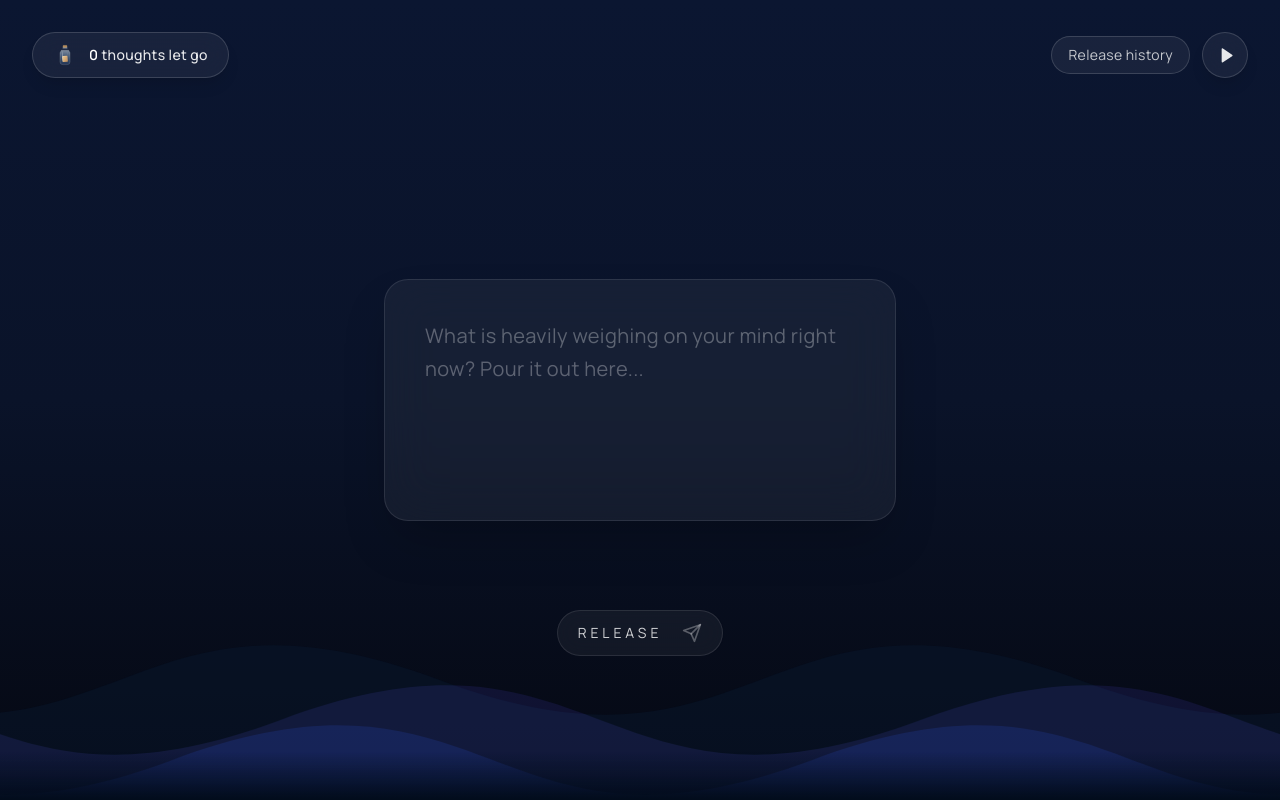
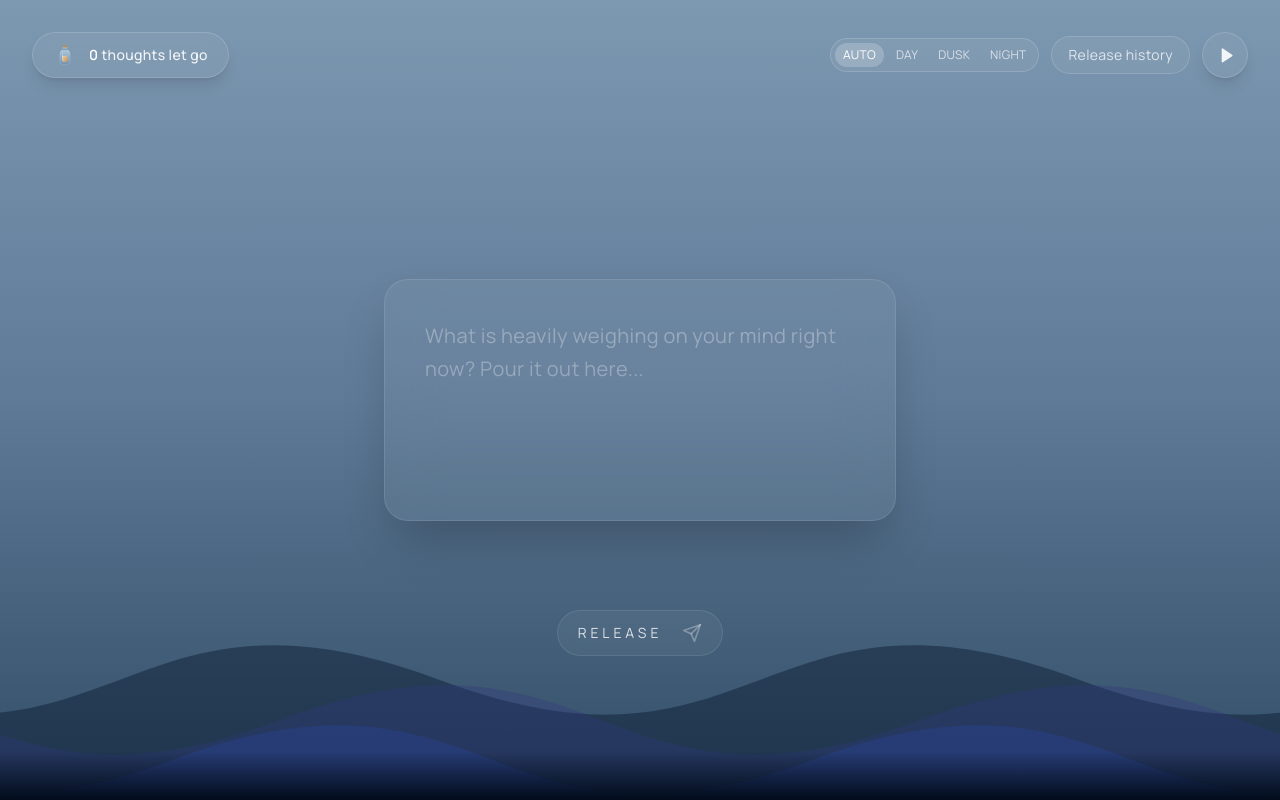
Before and after one commit to wvionn/noverthink, a Next.js app: page / in a window 1280 px wide. Built offline with nearby package versions, Linux system fonts and the light colour scheme.

Commit message:
feat : add toggle for day/dusk/night background

```diff
--- a/app/page.tsx
+++ b/app/page.tsx
@@ -8,6 +8,8 @@ import { motion, AnimatePresence, Variants, easeInOut, easeOut } from 'framer-mo
 type AnimationStage = 'typing' | 'crystallizing' | 'morphing' | 'releasing' | 'complete' | 'affirmation';
 type BreathPhase = 'in' | 'hold' | 'out';
 type ReleaseEntry = { id: string; text: string; createdAt: string };
+type TimeOfDay = 'day' | 'dusk' | 'night';
+type TimeOfDayPreview = TimeOfDay | 'auto';
 
 // --- Framer Motion Variants ---
 const cardVariants: Variants = {
@@ -105,6 +107,66 @@ const uiFont = Manrope({
   weight: ['300', '400', '500', '600'],
   display: 'swap'
 });
+
+const timeOfDayBackgrounds: Record<TimeOfDay, string> = {
+  day: 'bg-gradient-to-b from-[#7d98b1] via-[#5f7a97] to-[#314d66] text-white/90',
+  dusk: 'bg-gradient-to-b from-[#1b1433] via-[#5a2436] to-[#f08a4b] text-white',
+  night: 'bg-gradient-to-b from-[#0b1631] via-[#0a1329] to-[#050812] text-white/90'
+};
+
+const getDayOfYear = (date: Date) => {
+  const start = new Date(Date.UTC(date.getUTCFullYear(), 0, 0));
+  const diff = date.getTime() - start.getTime();
+  return Math.floor(diff / 86400000);
+};
+
+const degToRad = (deg: number) => (deg * Math.PI) / 180;
+const radToDeg = (rad: number) => (rad * 180) / Math.PI;
+
+const normalizeDegrees = (deg: number) => {
+  return (deg % 360 + 360) % 360;
+};
+
+const calcSunTime = (date: Date, lat: number, lon: number, isSunrise: boolean) => {
+  const day = getDayOfYear(date);
+  const lngHour = lon / 15;
+  const t = day + ((isSunrise ? 6 : 18) - lngHour) / 24;
+  const M = (0.9856 * t) - 3.289;
+  const L = normalizeDegrees(
+    M + (1.916 * Math.sin(degToRad(M))) + (0.020 * Math.sin(degToRad(2 * M))) + 282.634
+  );
+
+  let RA = radToDeg(Math.atan(0.91764 * Math.tan(degToRad(L))));
+  RA = normalizeDegrees(RA);
+  const Lquadrant = Math.floor(L / 90) * 90;
+  const RAquadrant = Math.floor(RA / 90) * 90;
+  RA = (RA + (Lquadrant - RAquadrant)) / 15;
+
+  const sinDec = 0.39782 * Math.sin(degToRad(L));
+  const cosDec = Math.cos(Math.asin(sinDec));
+  const cosH = (Math.cos(degToRad(90.833)) - (sinDec * Math.sin(degToRad(lat))))
+    / (cosDec * Math.cos(degToRad(lat)));
+
+  if (cosH > 1 || cosH < -1) return null;
+
+  let H = isSunrise ? 360 - radToDeg(Math.acos(cosH)) : radToDeg(Math.acos(cosH));
+  H = H / 15;
+  let UT = H + RA - (0.06571 * t) - 6.622;
+  UT = (UT - lngHour + 24) % 24;
+
+  const hours = Math.floor(UT);
+  const minutes = Math.floor((UT - hours) * 60);
+  const seconds = Math.round((((UT - hours) * 60) - minutes) * 60);
+
+  return new Date(Date.UTC(date.getUTCFullYear(), date.getUTCMonth(), date.getUTCDate(), hours, minutes, seconds));
+};
+
+const getSunTimes = (date: Date, lat: number, lon: number) => {
+  const sunrise = calcSunTime(date, lat, lon, true);
+  const sunset = calcSunTime(date, lat, lon, false);
+  if (!sunrise || !sunset) return null;
+  return { sunrise, sunset };
+};
 
 // --- Raw SVG Icons (Zero Dependencies) ---
 
@@ -216,9 +278,12 @@ export default function MessageInABottle() {
   const [saveHistory, setSaveHistory] = useState<boolean>(false);
   const [history, setHistory] = useState<ReleaseEntry[]>([]);
   const [isHistoryOpen, setIsHistoryOpen] = useState<boolean>(false);
+  const [timeOfDay, setTimeOfDay] = useState<TimeOfDay>('night');
+  const [timeOfDayPreview, setTimeOfDayPreview] = useState<TimeOfDayPreview>('auto');
   const audioRef = useRef<HTMLAudioElement | null>(null);
   const textRef = useRef<string>('');
   const saveHistoryRef = useRef<boolean>(false);
+  const effectiveTimeOfDay = timeOfDayPreview === 'auto' ? timeOfDay : timeOfDayPreview;
 
   // Hydration & initial setup
   useEffect(() => {
@@ -270,6 +335,45 @@ export default function MessageInABottle() {
         audioRef.current = null;
       }
     };
+  }, []);
+
+  useEffect(() => {
+    const rawLat = process.env.NEXT_PUBLIC_LAT;
+    const rawLon = process.env.NEXT_PUBLIC_LON;
+    const lat = rawLat ? parseFloat(rawLat) : NaN;
+    const lon = rawLon ? parseFloat(rawLon) : NaN;
+    const hasCoords = Number.isFinite(lat) && Number.isFinite(lon);
+
+    const computeTimeOfDay = () => {
+      const now = new Date();
+      if (!hasCoords) {
+        const hour = now.getHours();
+        if (hour >= 6 && hour < 17) return setTimeOfDay('day');
+        if (hour >= 5 && hour < 6) return setTimeOfDay('dusk');
+        if (hour >= 17 && hour < 19) return setTimeOfDay('dusk');
+        return setTimeOfDay('night');
+      }
+
+      const sun = getSunTimes(now, lat, lon);
+      if (!sun) {
+        return setTimeOfDay('night');
+      }
+
+      const nowMs = now.getTime();
+      const sunriseMs = sun.sunrise.getTime();
+      const sunsetMs = sun.sunset.getTime();
+      const dawnStart = sunriseMs - 60 * 60 * 1000;
+      const duskEnd = sunsetMs + 60 * 60 * 1000;
+
+      if (nowMs >= sunriseMs && nowMs <= sunsetMs) return setTimeOfDay('day');
+      if (nowMs >= dawnStart && nowMs < sunriseMs) return setTimeOfDay('dusk');
+      if (nowMs > sunsetMs && nowMs <= duskEnd) return setTimeOfDay('dusk');
+      return setTimeOfDay('night');
+    };
+
+    computeTimeOfDay();
+    const interval = setInterval(computeTimeOfDay, 5 * 60 * 1000);
+    return () => clearInterval(interval);
   }, []);
 
   useEffect(() => {
@@ -387,7 +491,7 @@ export default function MessageInABottle() {
   if (!isMounted) return null; // Prevent SSR hydration mismatch
 
   return (
-    <div className={`${uiFont.className} relative w-screen h-screen overflow-hidden bg-gradient-to-b from-[#0b1631] via-[#0a1329] to-[#050812] text-white/90 selection:bg-white/20`}>
+    <div className={`${uiFont.className} relative w-screen h-screen overflow-hidden ${timeOfDayBackgrounds[effectiveTimeOfDay]} selection:bg-white/20`}>
 
       {/* Global CSS for Wave Animations */}
       <style dangerouslySetInnerHTML={{
@@ -410,6 +514,22 @@ export default function MessageInABottle() {
         </div>
 
         <div className="flex items-center gap-3">
+          <div className="flex items-center gap-1 rounded-full border border-white/15 bg-white/6 px-1 py-1 text-[10px] sm:text-xs tracking-wide text-white/75">
+            {(['auto', 'day', 'dusk', 'night'] as TimeOfDayPreview[]).map(option => (
+              <button
+                key={option}
+                onClick={() => setTimeOfDayPreview(option)}
+                className={`px-2 py-1 rounded-full transition-colors ${timeOfDayPreview === option
+                  ? 'bg-white/20 text-white'
+                  : 'text-white/70 hover:text-white'
+                }`}
+                aria-pressed={timeOfDayPreview === option}
+              >
+                {option.toUpperCase()}
+              </button>
+            ))}
+          </div>
+
           <button
             onClick={() => setIsHistoryOpen(prev => !prev)}
             className="px-4 py-2 rounded-full border border-white/15 bg-white/6 text-xs sm:text-sm tracking-wide text-white/75 hover:text-white transition-colors"
```
